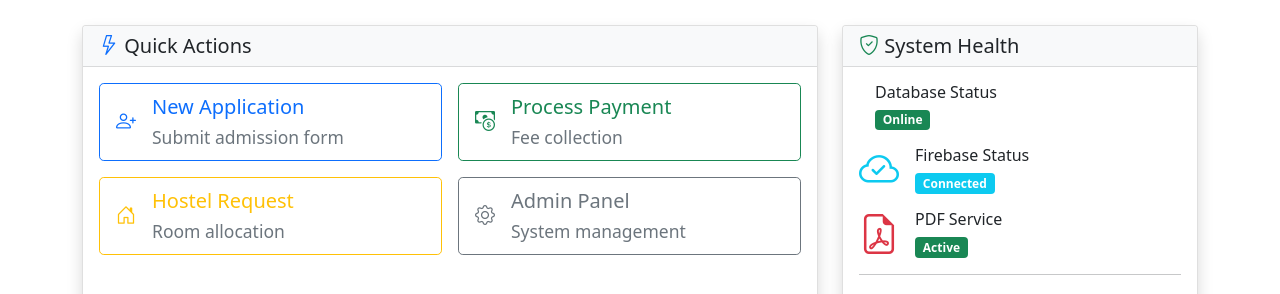
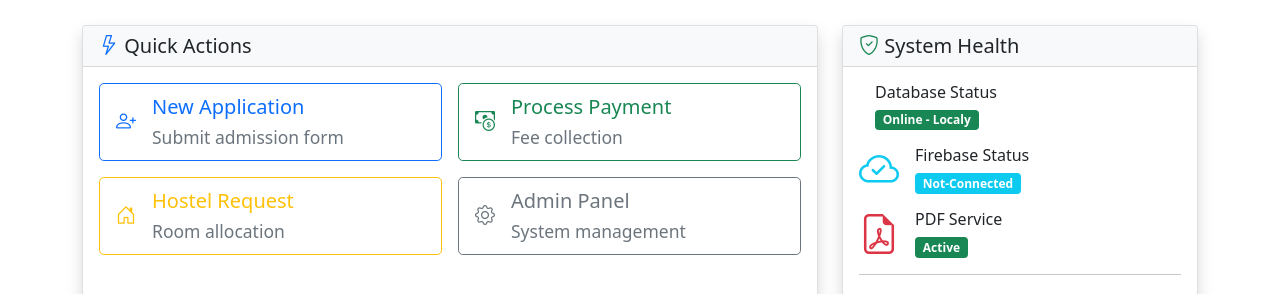
Before and after one commit to ChitanyaThakar/test, a Django app: page /dashboard/ in a window 1280 px wide. Shown: the part 639-933 px from the top of the page. Run offline with Django 5.2, Linux system fonts and the light colour scheme; data that the repository does not hold is empty; some libraries are stand-ins or nearby versions.

Commit message:
Update admin.html

```diff
--- a/templates/dashboard/admin.html
+++ b/templates/dashboard/admin.html
@@ -214,7 +214,7 @@
                     </div>
                     <div>
                         <h6 class="mb-1">Database Status</h6>
-                        <span class="badge bg-success">Online</span>
+                        <span class="badge bg-success">Online - Localy</span>
                     </div>
                 </div>
 
@@ -224,7 +224,7 @@
                     </div>
                     <div>
                         <h6 class="mb-1">Firebase Status</h6>
-                        <span class="badge bg-info">Connected</span>
+                        <span class="badge bg-info">Not-Connected</span>
                     </div>
                 </div>
 
```
